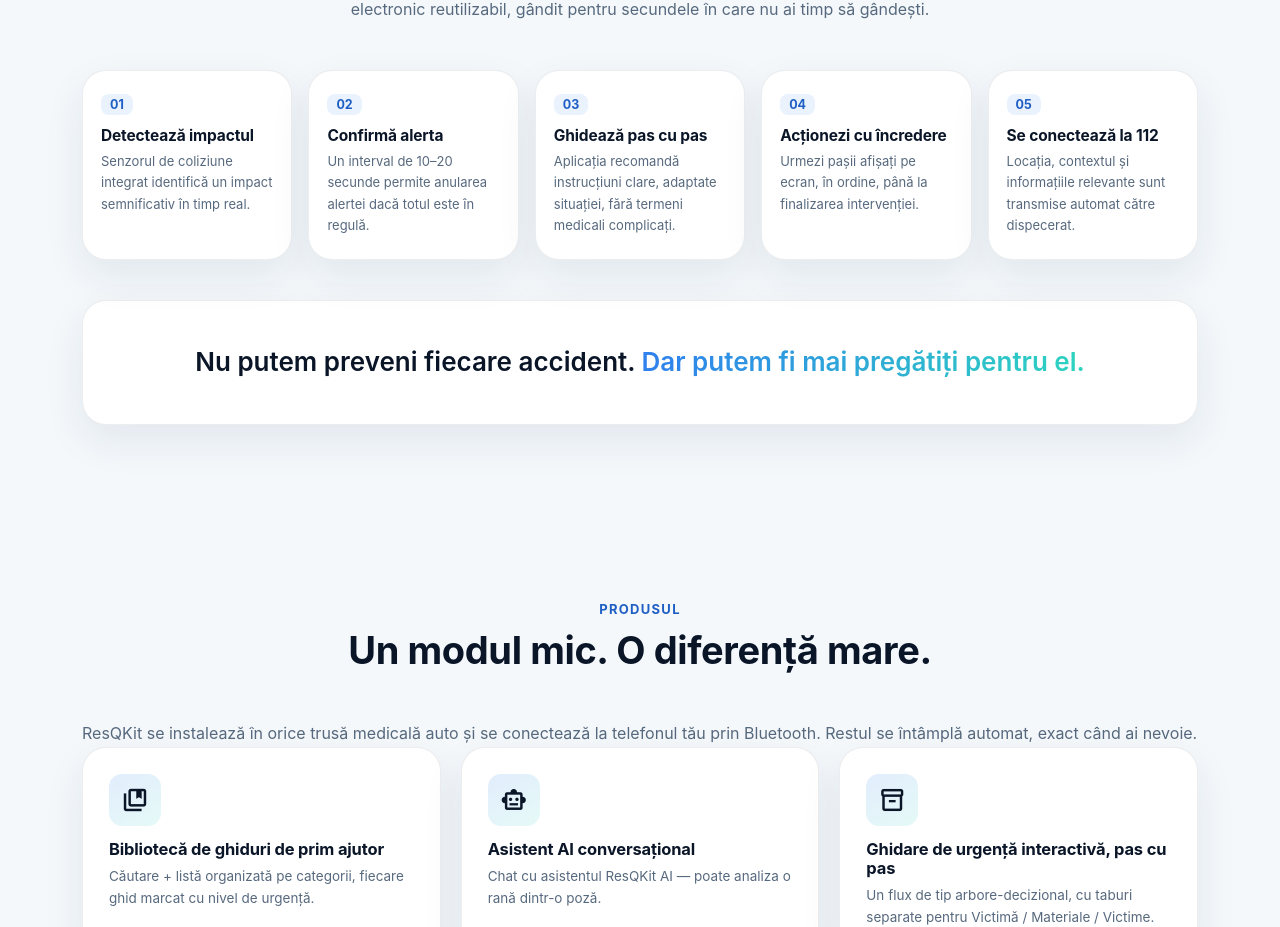
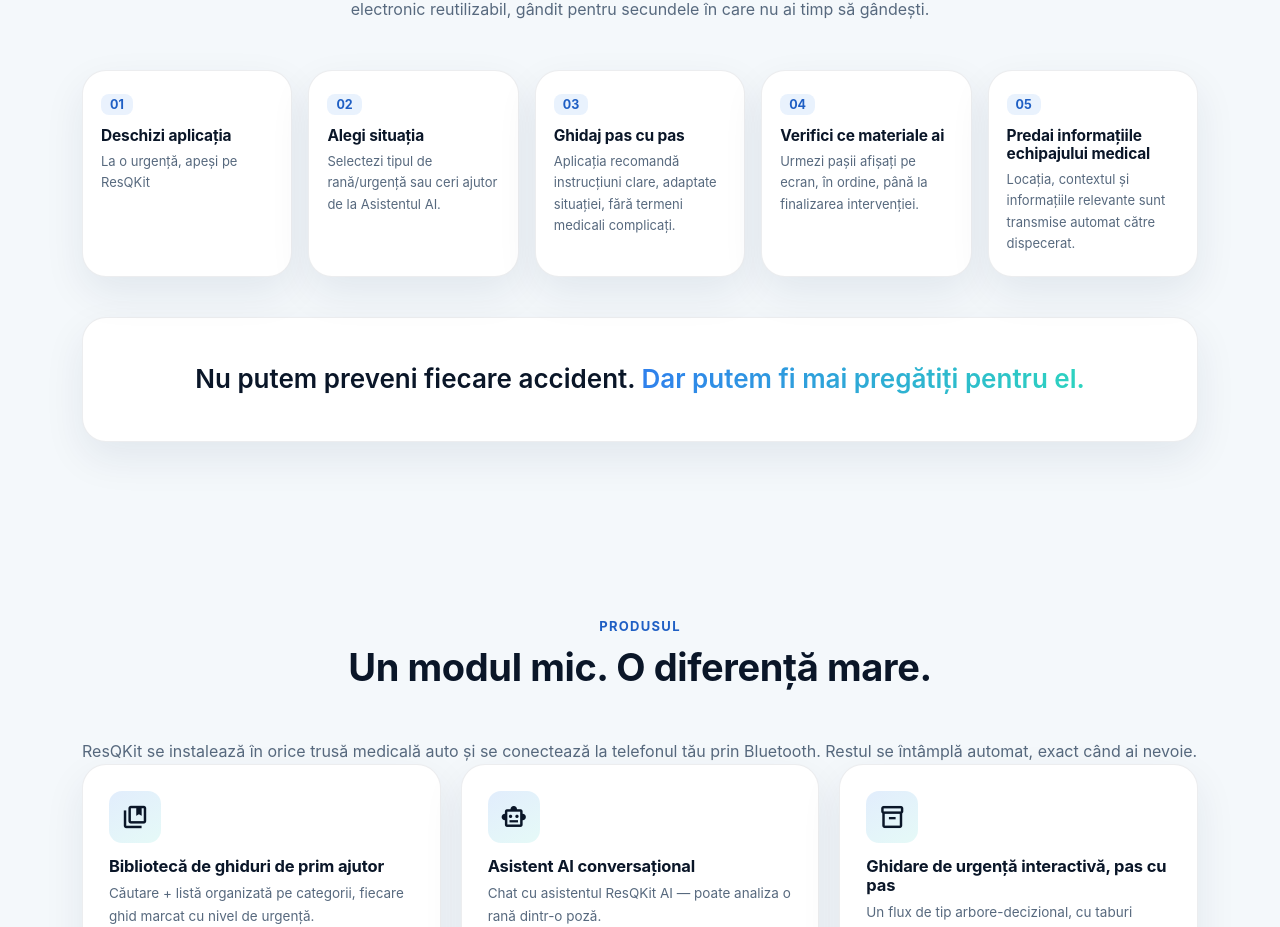
Before and after one commit to mariasofia32/resqkit-site, a React (Vite) app: page / in a window 1280 px wide. Shown: the part 2198-3125 px from the top of the page. Built offline with nearby package versions, Linux system fonts and the light colour scheme.

Commit message:
Actualizez sectiunea Solutia - elimin referintele la senzor hardware

```diff
--- a/src/components/Solution.jsx
+++ b/src/components/Solution.jsx
@@ -1,27 +1,27 @@
 const STEPS = [
   {
     n: '01',
-    title: 'Detectează impactul',
-    text: 'Senzorul de coliziune integrat identifică un impact semnificativ în timp real.',
+    title: 'Deschizi aplicația',
+    text: 'La o urgență, apeși pe ResQKit',
   },
   {
     n: '02',
-    title: 'Confirmă alerta',
-    text: 'Un interval de 10–20 secunde permite anularea alertei dacă totul este în regulă.',
+    title: 'Alegi situația',
+    text: 'Selectezi tipul de rană/urgență sau ceri ajutor de la Asistentul AI.',
   },
   {
     n: '03',
-    title: 'Ghidează pas cu pas',
+    title: 'Ghidaj pas cu pas',
     text: 'Aplicația recomandă instrucțiuni clare, adaptate situației, fără termeni medicali complicați.',
   },
   {
     n: '04',
-    title: 'Acționezi cu încredere',
+    title: 'Verifici ce materiale ai',
     text: 'Urmezi pașii afișați pe ecran, în ordine, până la finalizarea intervenției.',
   },
   {
     n: '05',
-    title: 'Se conectează la 112',
+    title: 'Predai informațiile echipajului medical',
     text: 'Locația, contextul și informațiile relevante sunt transmise automat către dispecerat.',
   },
 ]
```
